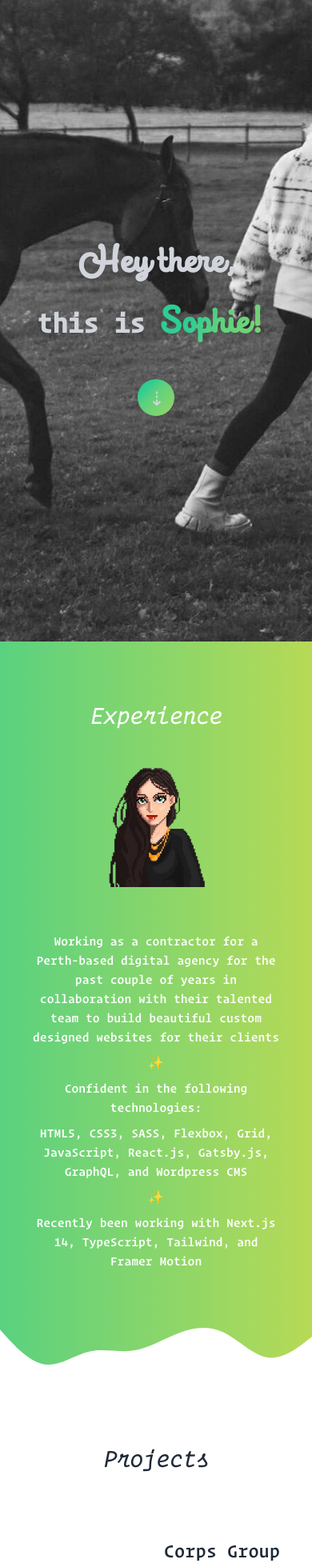
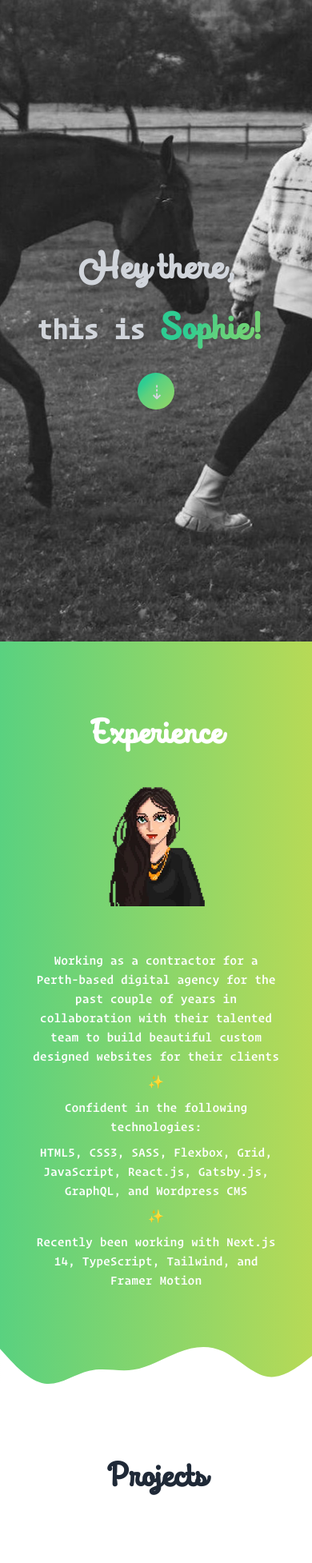
Before and after one commit to nyafologus/next-new-portfolio, a Next.js app: page / in a window 390 px wide. Shown: the top 1954 px of the page at 80% size. Built offline with nearby package versions, Linux system fonts and the light colour scheme.

Commit message:
Tweak font size of titles

```diff
--- a/src/app/ui/about.tsx
+++ b/src/app/ui/about.tsx
@@ -5,6 +5,11 @@ import localFont from "next/font/local";
 
 const monoItalicFont = localFont({
   src: "../../../public/operator-mono-xlight-italic.woff2",
+  display: "swap",
+});
+
+const winkFont = localFont({
+  src: "../../../public/wink-script-regular.woff2",
   display: "swap",
 });
 
@@ -28,7 +33,7 @@ export default function About() {
         className="mx-auto w-full px-10 pb-6 pt-20 md:max-w-6xl md:px-12 md:pb-10 md:pt-32"
       >
         <h2
-          className={`pb-6 text-3xl font-extrabold italic leading-6 text-white md:pb-12 md:text-4xl ${monoItalicFont.className}`}
+          className={`py-6 text-[10vmin] font-extrabold leading-6 text-white sm:text-[7vmin] md:py-12 md:text-[6vmin] lg:pb-24 ${winkFont.className}`}
         >
           Experience
         </h2>
--- a/src/app/ui/hero.tsx
+++ b/src/app/ui/hero.tsx
@@ -14,9 +14,9 @@ export default function Hero() {
       id="hero"
       className="relative mb-0 flex h-[95vh] w-full flex-col items-center justify-center overflow-hidden py-16 font-normal text-gray-300 "
     >
-      <h1 className="mt-10 text-center text-[9vmin] font-bold leading-3 drop-shadow-md sm:text-[6vmin] md:text-[5vmin]">
+      <h1 className="mt-10 text-center text-[9vmin] font-bold leading-3 drop-shadow-md sm:text-[6vmin] md:text-[5vmin] lg:pb-4">
         <span
-          className={`text-[11vmin] sm:text-[7vmin]  md:text-[7vmin] ${winkFont.className} `}
+          className={`text-[11vmin] sm:text-[7vmin] ${winkFont.className} `}
         >
           <span className="swsh">H</span>
           ey there,
@@ -25,7 +25,7 @@ export default function Hero() {
         this is{" "}
         <a href="https://github.com/nyafologus" target="_blank">
           <span
-            className={`${winkFont.className} fancy-text inline-block py-16 pr-4 text-[11vmin] sm:text-[7vmin] md:text-[8vmin]`}
+            className={`${winkFont.className} fancy-text inline-block pb-12 pr-4 pt-16 text-[11vmin] sm:text-[7vmin] md:text-[8vmin]`}
           >
             <span className="ss01">S</span>
             ophie!
--- a/src/app/ui/projects.tsx
+++ b/src/app/ui/projects.tsx
@@ -8,6 +8,11 @@ import localFont from "next/font/local";
 
 const monoItalicFont = localFont({
   src: "../../../public/operator-mono-xlight-italic.woff2",
+  display: "swap",
+});
+
+const winkFont = localFont({
+  src: "../../../public/wink-script-regular.woff2",
   display: "swap",
 });
 
@@ -22,7 +27,7 @@ export default function Projects() {
         className="mt-n24 mx-auto mb-32 w-full max-w-screen-xl px-10 pb-6 pt-20 md:mb-60 md:max-w-6xl md:px-12 md:pb-10 md:pt-32"
       >
         <h2
-          className={`mb-16 pb-6 text-3xl font-extrabold italic leading-6 md:mb-32 md:pb-12 md:text-4xl ${monoItalicFont.className}`}
+          className={` mb-16 pb-6 text-[10vmin] font-extrabold leading-6  sm:text-[7vmin] md:mb-32 md:pb-12 md:text-[6vmin] ${winkFont.className}`}
         >
           Projects
         </h2>
@@ -46,8 +51,8 @@ export default function Projects() {
                       <a
                         target="_blank"
                         rel="noopener noreferrer"
-                        className="cta-btn cta-btn--hero"
                         href={url}
+                        className={`cta-btn cta-btn--hero italic ${monoItalicFont.className}`}
                       >
                         Visit Live Site
                       </a>
```
